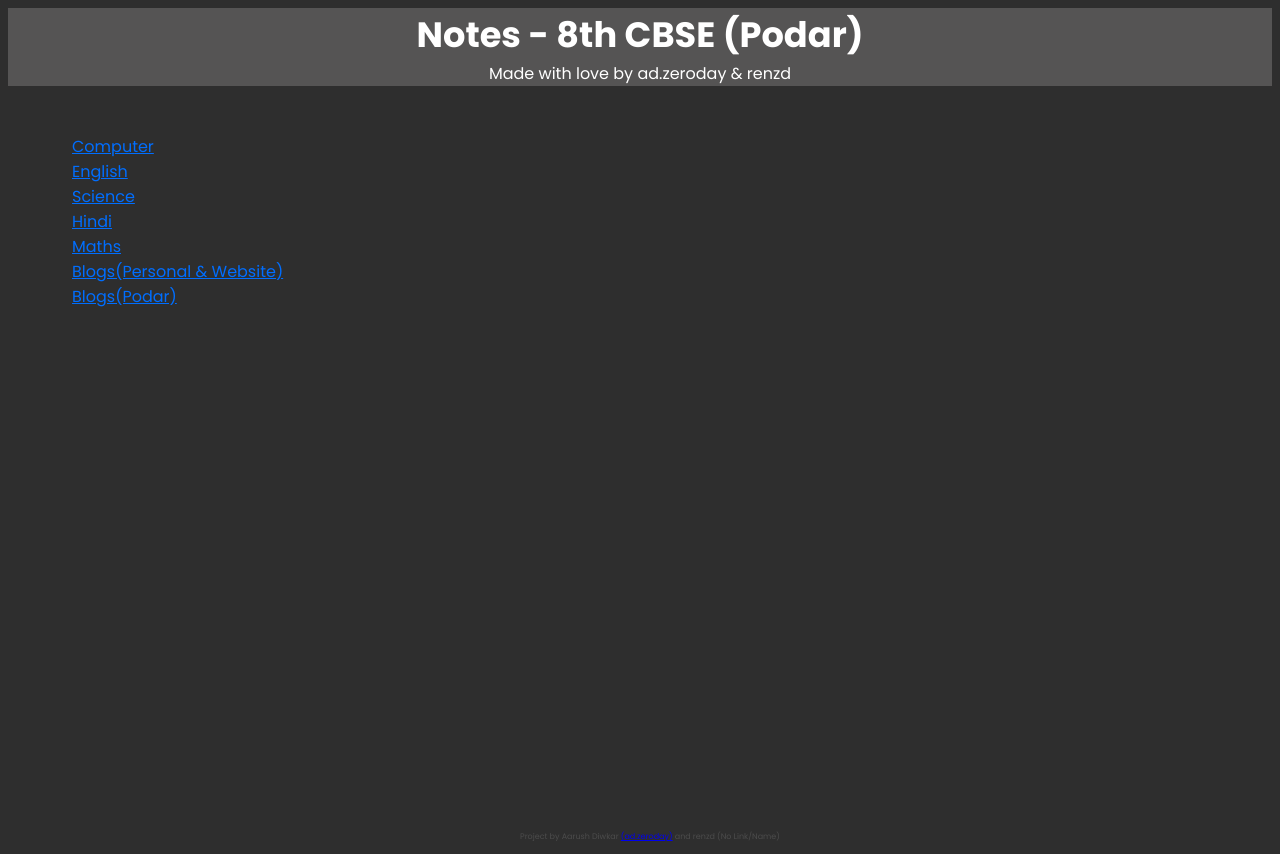
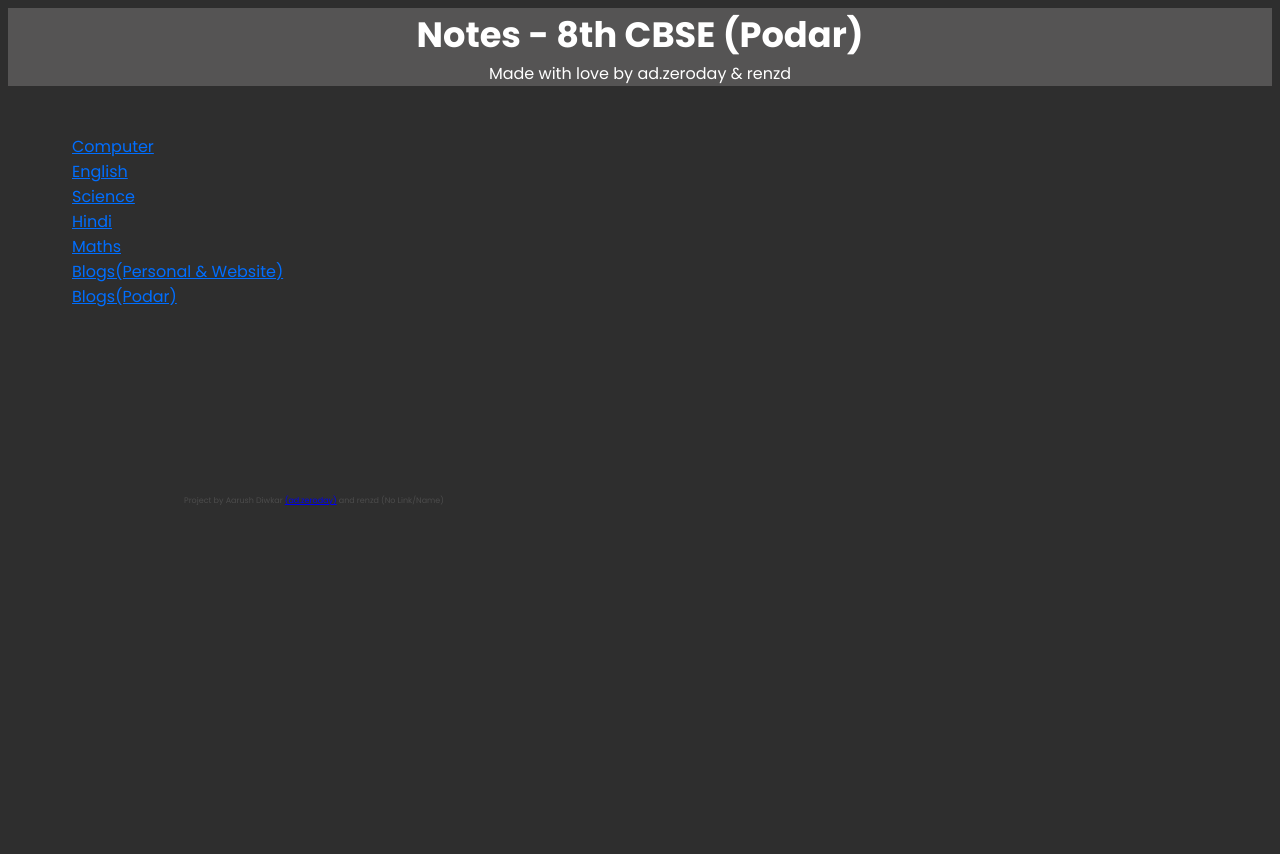
Before and after one commit to aarushwebsite/notes, a plain HTML site: page index.html in a window 1280 px wide. After the commit the page ends 800 px from the top, so only its background shows below. Drawn offline with Linux system fonts and the light colour scheme.

Commit message:
Update index.html

```diff
--- a/index.html
+++ b/index.html
@@ -36,11 +36,11 @@
         }
 
         .bottom{
-            padding-left: 32rem;
+            padding-left: 11rem;
         }
 
         .gap-ultra{
-            height: 32rem;
+            height: 11rem;
         }
     </style>
     <meta charset="UTF-8">
```
